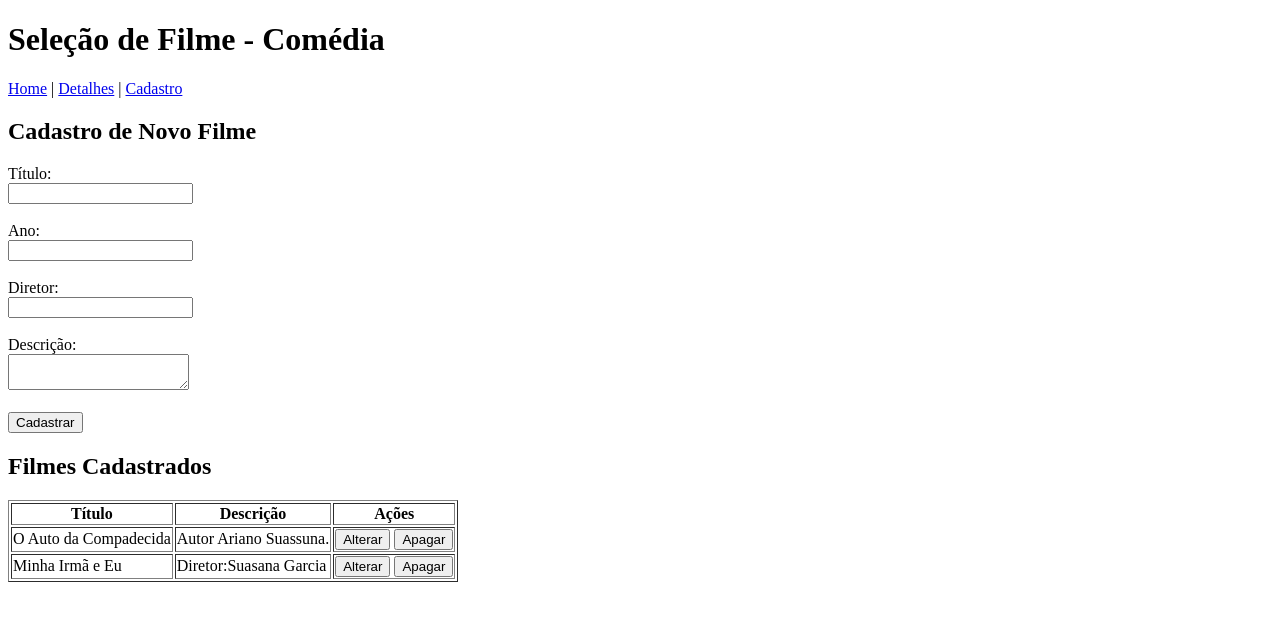
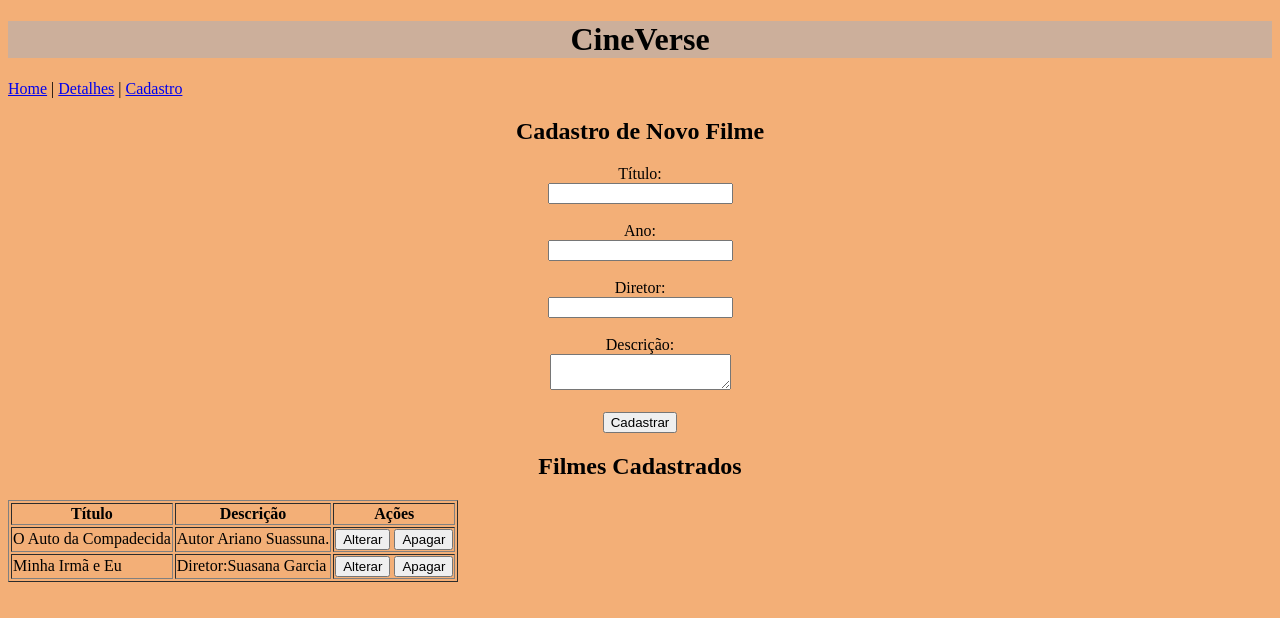
Before and after one commit to rodrigoalexandre35/Atividade_web1, a plain HTML site: page cadastro.html in a window 1280 px wide. Drawn offline with Linux system fonts and the light colour scheme.

Commit message:
Update cadastro.html

```diff
--- a/cadastro.html
+++ b/cadastro.html
@@ -3,22 +3,38 @@
 <head>
     <meta charset="UTF-8">
     <title>Cadastro de Filmes</title>
-</head>
-<body>
+    </head>
+   <body>
 
 <header>
-    <h1>Seleção de Filme - Comédia</h1>
+       <h1><center>CineVerse</h1></center>
+
+     <style>
+    h1 {
+        background-color: rgb(204, 175, 155);
+        font-size: :16px;
+    }
+    </style>
+
     <nav>
         <a href="index.html">Home</a> |
         <a href="detalhes.html">Detalhes</a> |
         <a href="cadastro.html">Cadastro</a>
+
     </nav>
+     <style>
+ body {
+            background-color: rgb(243, 175, 119); /* Aqui você muda a cor da tela */
+        }
+
+
+    </style>
 </header>
 
 <main>
-    <h2>Cadastro de Novo Filme</h2>
+    <h2><center>Cadastro de Novo Filme</h2></center>
 
-        <form>
+        <form><center>
         <label for="titulo">Título:</label><br>
         <input type="text" id="titulo" name="titulo"><br><br>
 
@@ -32,27 +48,34 @@
       <textarea id="descricao" name="descricao"></textarea><br><br>
 
       <button type="=submit">Cadastrar</button>
+      </center>
     </form>
 
-    <h2>Filmes Cadastrados</h2>
+    <h2><center>Filmes Cadastrados</h2></center>
 
     <table border="1">
         <thead>
+
             <tr>
                 <th>Título</th>
                 <th>Descrição</th>
                 <th>Ações</th>
             </tr>
+
         </thead>
+
         <tbody>
+
             <tr>
+
                 <td>O Auto da Compadecida</td>
                 <td>Autor Ariano Suassuna.</td>
                 <td>
+
                     <button>Alterar</button>
                     <button>Apagar</button>
                     </td>
-                    </tr>
+                                      </tr>
                     <tr>
                         <td>Minha Irmã e Eu</td>
                         <td>Diretor:Suasana Garcia</td>
@@ -60,8 +83,11 @@
                         <button>Alterar</button>
                         <button>Apagar</button>
                     </td>
+
         </tr>
+
     </tbody>
+
     </table>
 
 </main>
```
